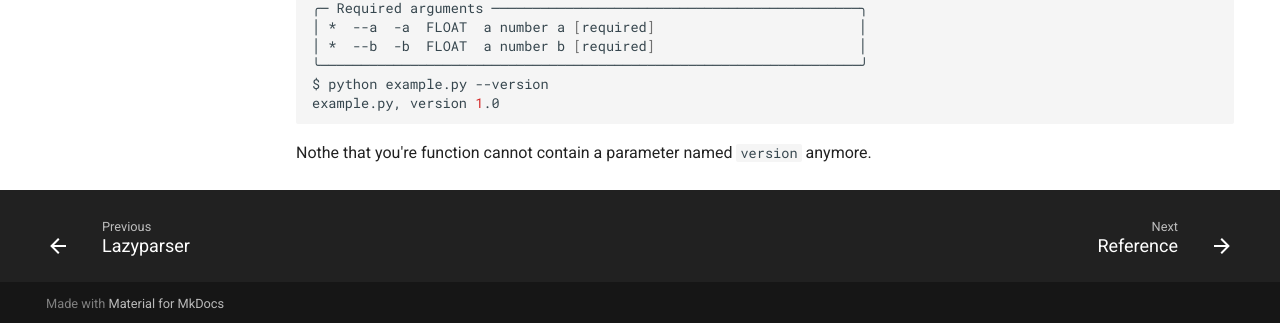
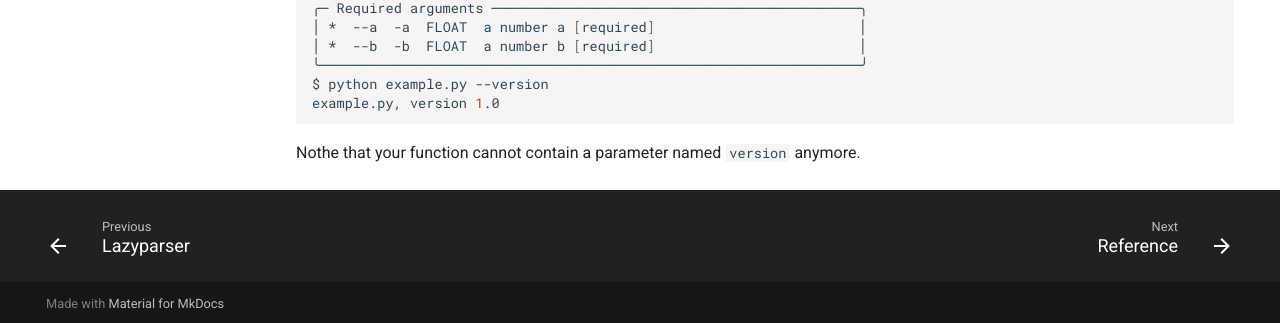
Before and after one commit to NFontrodona/Lazyparser, an MkDocs documentation site: the page built from docs/documentation.md, in a window 1280 px wide and 900 px high, scrolled down 8931 px. Shown: the part 574-897 px from the top of the window. Built offline with MkDocs 1.6.1 and Material for MkDocs 9.7.7, drawn with Linux system fonts in a browser that asks for light colours.

Commit message:
docs/documentation.md: fix typo

````diff
--- a/docs/documentation.md
+++ b/docs/documentation.md
@@ -492,4 +492,4 @@ $ python example.py --version
 example.py, version 1.0
 ```
 
-Nothe that you're function cannot contain a parameter named `version` anymore.
+Nothe that your function cannot contain a parameter named `version` anymore.
````
